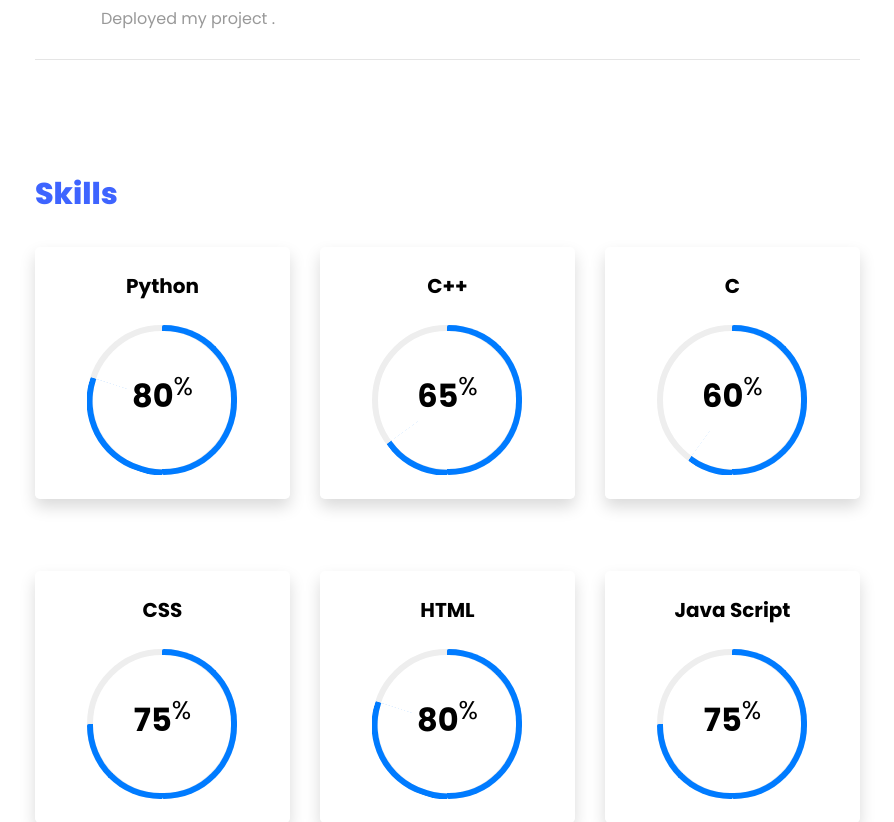
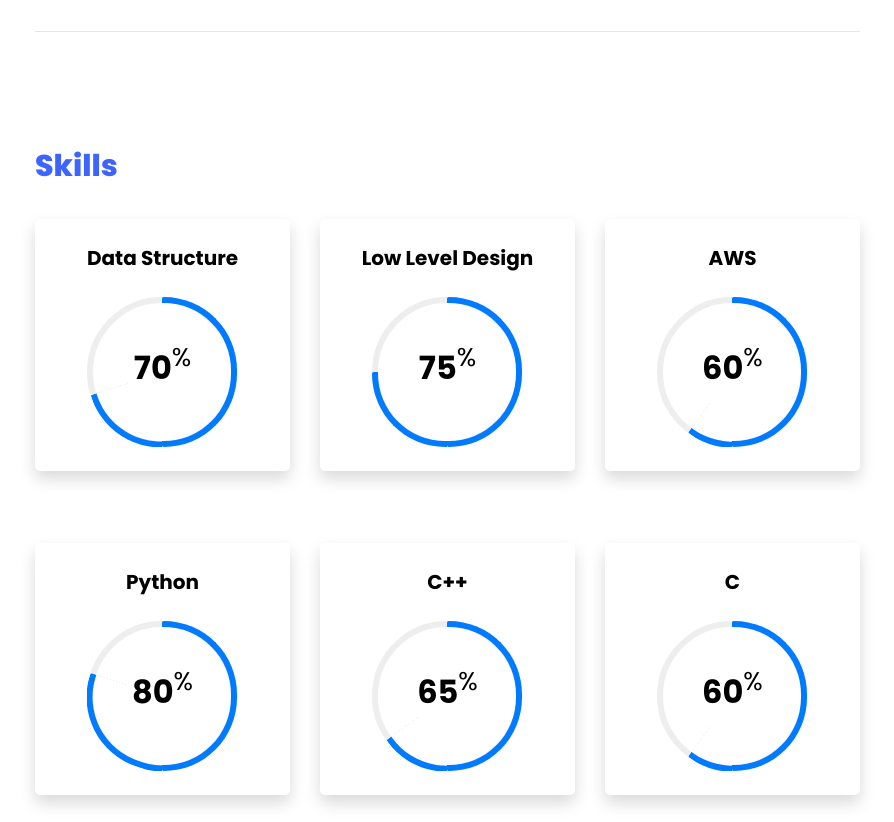
Before and after one commit to taranjeet2001/personal-portfolio, a Django app: page / in a window 1280 px wide. Shown: the part 4452-5274 px from the top of the page, without its empty margins (335-1229 px from the left). Run offline with Django 4.2, Linux system fonts and the light colour scheme; some libraries are stand-ins or nearby versions; some web fonts are replaced.

Commit message:
profile updates

```diff
--- a/myinfo/templates/myinfo/home.html
+++ b/myinfo/templates/myinfo/home.html
@@ -94,7 +94,7 @@
 		            	<li class="d-flex"><span>Date of birth:</span> <span>August 15, 2001</span></li>
 		            	<li class="d-flex"><span>Address:</span> <span>Kalkaji , New Delhi</span></li>
 		            	<li class="d-flex"><span>Zip code:</span> <span>110019</span></li>
-		            	<li class="d-flex"><span>Email:</span> <span>taranjeetsingh<br>999928@gmail.com</span></li>
+		            	<li class="d-flex"><span>Email:</span> <span>taranjeet.0815@gmail.com</span></li>
 		            	<li class="d-flex"><span>Phone: </span> <span>+91 9999-284429</span></li>
 		            	<li class="d-flex"><span>LinkedIn: </span> <span> <a href="https://www.linkedin.com/in/taranjeet---singh/">My-LinkedIn<a/></span></li>
 		            </ul>
@@ -106,7 +106,7 @@
 	                <span class="number" data-number="10">0</span>
 	                <span>Project complete</span>
                 </p>
-                <p><a href="/static/myinfo/document/Taranjeet-9999284429.pdf"  class="btn btn-primary py-3 px-3">Download CV</a></p>
+                <p><a href="/static/myinfo/document/Taranjeet-Singh.pdf"  class="btn btn-primary py-3 px-3">Download CV</a></p>
               </div>
 	          </div>
 	        </div>
@@ -245,6 +245,91 @@
 					  </div>
 					  <div id="page-4" class= "page four">
 					  	<h2 class="heading">Skills</h2>
+
+
+
+
+
+
+
+
+
+
+
+						  <div class="row progress-circle mb-5">
+							<div class="col-lg-4 mb-4">
+							<div class="bg-white rounded-lg shadow p-4">
+							  <h2 class="h5 font-weight-bold text-center mb-4">Data Structure</h2>
+
+							  <!-- Progress bar 1 -->
+							  <div class="progress mx-auto" data-value='70'>
+								<span class="progress-left">
+					  <span class="progress-bar border-primary"></span>
+								</span>
+								<span class="progress-right">
+					  <span class="progress-bar border-primary"></span>
+								</span>
+								<div class="progress-value w-100 h-100 rounded-circle d-flex align-items-center justify-content-center">
+								  <div class="h2 font-weight-bold">70<sup class="small">%</sup></div>
+								</div>
+							  </div>
+							  <!-- END -->
+
+
+							</div>
+						  </div>
+
+						  <div class="col-lg-4 mb-4">
+							<div class="bg-white rounded-lg shadow p-4">
+							  <h2 class="h5 font-weight-bold text-center mb-4">Low Level Design</h2>
+
+							  <!-- Progress bar 1 -->
+							  <div class="progress mx-auto" data-value='75'>
+								<span class="progress-left">
+					  <span class="progress-bar border-primary"></span>
+								</span>
+								<span class="progress-right">
+					  <span class="progress-bar border-primary"></span>
+								</span>
+								<div class="progress-value w-100 h-100 rounded-circle d-flex align-items-center justify-content-center">
+								  <div class="h2 font-weight-bold">75<sup class="small">%</sup></div>
+								</div>
+							  </div>
+							  <!-- END -->
+
+
+							  <!-- END -->
+							</div>
+						  </div>
+
+						  <div class="col-lg-4 mb-4">
+							<div class="bg-white rounded-lg shadow p-4">
+							  <h2 class="h5 font-weight-bold text-center mb-4">AWS</h2>
+
+							  <!-- Progress bar 1 -->
+							  <div class="progress mx-auto" data-value='60'>
+								<span class="progress-left">
+					  <span class="progress-bar border-primary"></span>
+								</span>
+								<span class="progress-right">
+					  <span class="progress-bar border-primary"></span>
+								</span>
+								<div class="progress-value w-100 h-100 rounded-circle d-flex align-items-center justify-content-center">
+								  <div class="h2 font-weight-bold">60<sup class="small">%</sup></div>
+								</div>
+							  </div>
+
+							</div>
+						</div>
+					  </div>
+
+
+
+
+
+
+
+
 
 						  <div class="row progress-circle mb-5">
 							<div class="col-lg-4 mb-4">
@@ -708,7 +793,7 @@
           <div class="col-md d-flex justify-content-center counter-wrap ftco-animate">
             <div class="block-18 shadow">
               <div class="text">
-                <strong class="number" data-number="8">0</strong>
+                <strong class="number" data-number="10">0</strong>
                 <span>Complete Projects</span>
               </div>
             </div>
@@ -717,7 +802,7 @@
           <div class="col-md d-flex justify-content-center counter-wrap ftco-animate">
             <div class="block-18 shadow">
               <div class="text">
-                <strong class="number" data-number="50">0</strong>
+                <strong class="number" data-number="100">0</strong>
                 <span>Cups of coffee</span>
               </div>
             </div>
@@ -781,7 +866,7 @@
           		</div>
           		<div>
 	          		<h3 class="mb-4">Email Address</h3>
-		            <p><a href="mailto:taranjeetsingh999928@gmail.com">taranjeetsingh<br>999928@gmail.com</a></p>
+		            <p><a href="mailto:taranjeet.0815@gmail.com">taranjeet.0815@gmail.com</a></p>
 		          </div>
 	          </div>
           </div>
@@ -795,19 +880,19 @@
 			<div id="msg" class="alert alert-primary" style="display: none"></div>
 
               <div class="form-group">
-                <input type="text" class="form-control" placeholder="Your Name" id="txtName">
+                <input type="text" class="form-control" placeholder="Your Name" id="txtName" required>
               </div>
               <div class="form-group">
-                <input type="text" class="form-control" placeholder="Your Email" id="txtEmail">
+                <input type="text" class="form-control" placeholder="Your Email" id="txtEmail" required>
               </div>
               <div class="form-group">
-                <input type="text" class="form-control" placeholder="Subject" id="txtSubject">
+                <input type="text" class="form-control" placeholder="Subject" id="txtSubject" required>
               </div>
               <div class="form-group">
-                <textarea  cols="30" rows="7" class="form-control" placeholder="Message" id="txtMessage"></textarea>
+                <textarea  cols="30" rows="7" class="form-control" placeholder="Message" id="txtMessage" required></textarea>
               </div>
               <div class="form-group">
-				<input class="btn btn-primary py-3 px-5" type="button" onclick= "ContactUs()" value="Send Message" name="btnContact">
+				<input class="btn btn-primary py-3 px-5" type="button" onclick= "ContactUs()" value="Send Message" name="btnContact" required>
 
 			</div>
             </form>
@@ -868,7 +953,7 @@
 	              <ul>
 	                <li><span class="icon icon-map-marker"></span><span class="text">Kalkaji , New Delhi</span></li>
 	                <li><a href="tel:+91 9999284429"><span class="icon icon-phone"></span><span class="text">+91 9999-284429</span></a></li>
-	                <li><a href="mailto:taranjeetsingh999928@gmail.com"><span class="icon icon-envelope"></span><span class="text">taranjeetsingh<br>999928@gmail.com</span></a></li>
+	                <li><a href="mailto:taranjeet.0815@gmail.com"><span class="icon icon-envelope"></span><span class="text">taranjeet.0815@gmail.com</span></a></li>
 	              </ul>
 	            </div>
             </div>
@@ -894,10 +979,20 @@
 	<script>
 
 		function ContactUs() {
-			let name = document.getElementById('txtName').value;
-			let email = document.getElementById('txtEmail').value;
-			let subject = document.getElementById('txtSubject').value;
-			let message = document.getElementById('txtMessage').value;
+			let name = document.getElementById('txtName').value.trim();
+			let email = document.getElementById('txtEmail').value.trim();
+			let subject = document.getElementById('txtSubject').value.trim();
+			let message = document.getElementById('txtMessage').value.trim();
+			let msgDiv = document.getElementById("msg");
+
+			// Validate if any field is empty
+			if (!name || !email || !subject || !message) {
+				msgDiv.textContent = "All fields are required.";
+				msgDiv.classList.remove("alert-primary");
+				msgDiv.classList.add("alert-danger");
+				msgDiv.style.display = "block";
+				return;
+			}
 
 			let data = {
 				name: name,
@@ -907,22 +1002,25 @@
 			};
 
 			$.ajax({
-				url: "{% url 'send_contact_email' %}",  // Update this to your new URL
+				url: "{% url 'send_contact_email' %}",
 				method: "POST",
 				data: data,
 				dataType: "json",
 				success: function(response) {
 					if (response.status === 'Sent') {
-						$("#msg").text("Thank you! Your message has been sent.");
-						$("#msg").show();
+						msgDiv.textContent = "Thank you! Your message has been sent.";
+						msgDiv.classList.remove("alert-danger");
+						msgDiv.classList.add("alert-primary");
 					} else {
-						$("#msg").text("Error sending message. Please try again.");
-						$("#msg").show();
+						msgDiv.textContent = "Error sending message. Please try again.";
+						msgDiv.classList.add("alert-danger");
 					}
+					msgDiv.style.display = "block";
 				},
 				error: function() {
-					$("#msg").text("Something went wrong. Please try again.");
-					$("#msg").show();
+					msgDiv.textContent = "Something went wrong. Please try again.";
+					msgDiv.classList.add("alert-danger");
+					msgDiv.style.display = "block";
 				}
 			});
 		}
```
Also changed, not shown: 1 other file.
